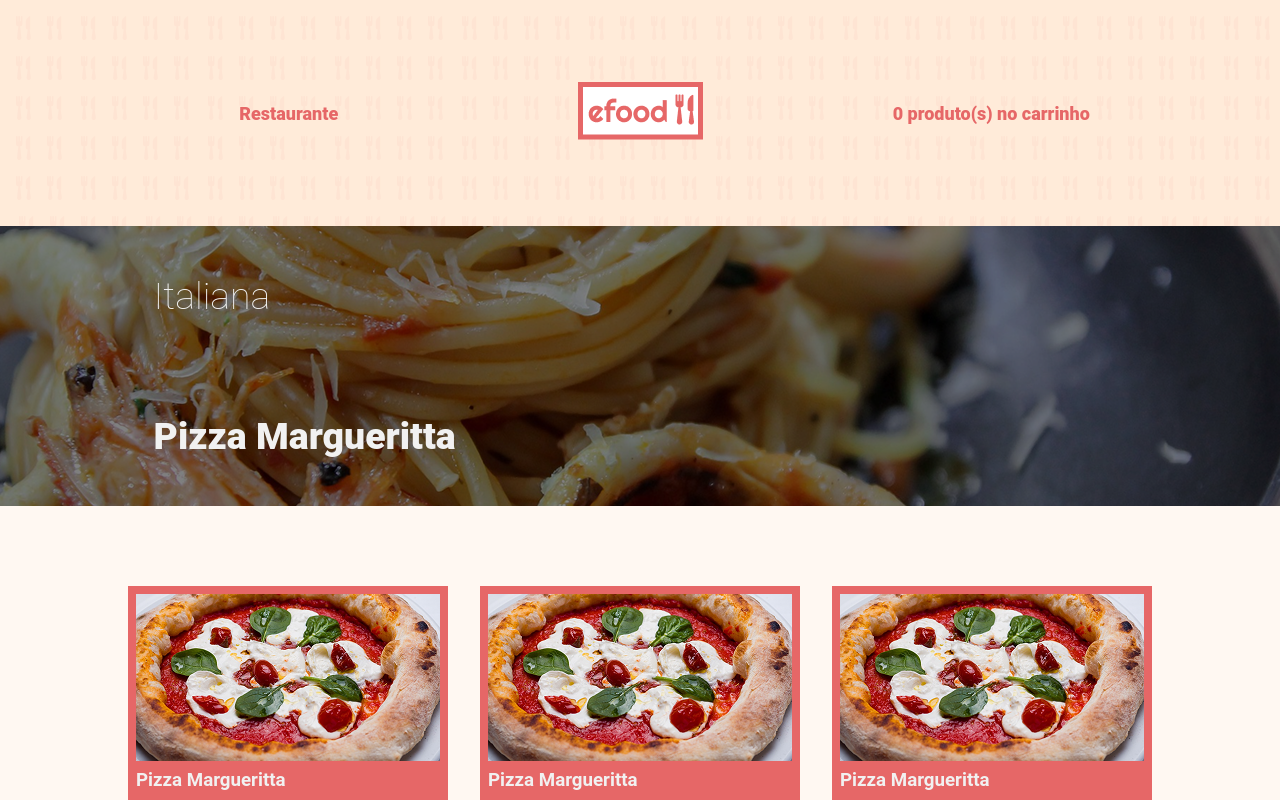
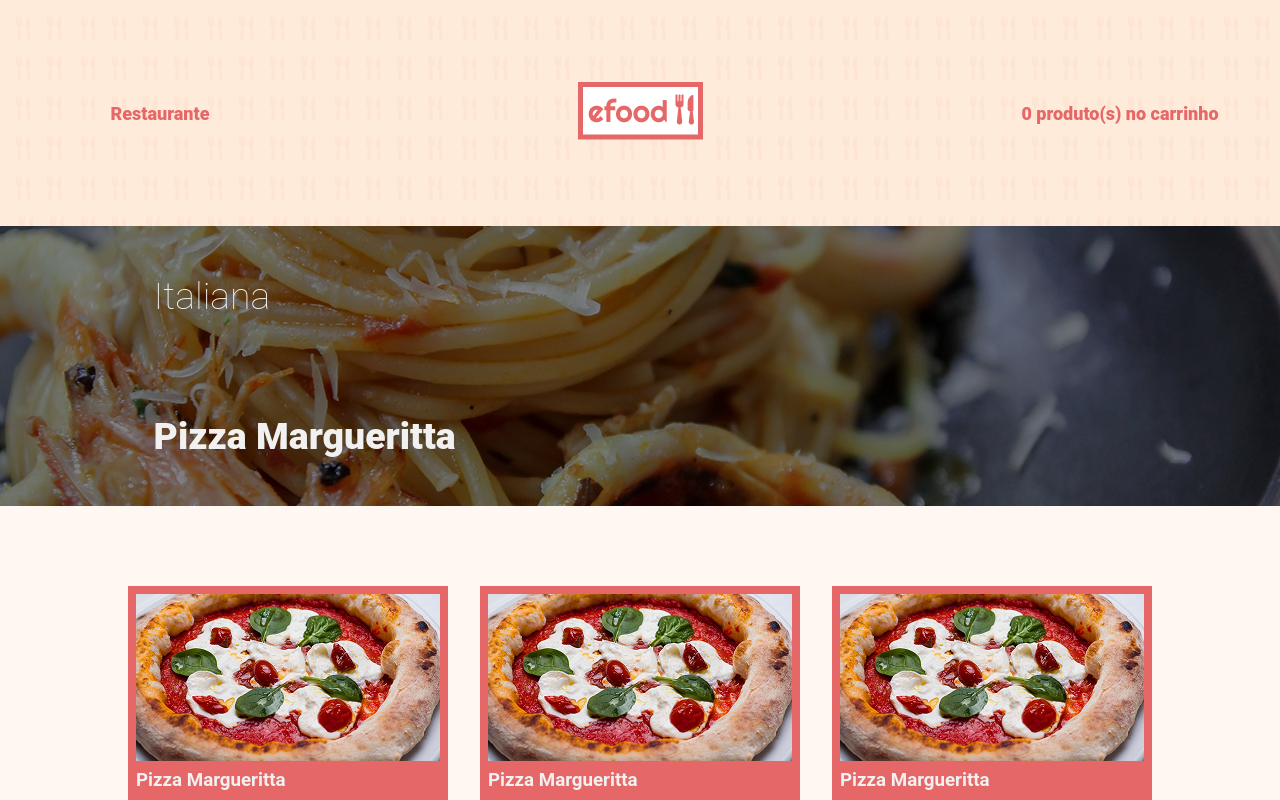
Before and after one commit to toniCodingMyBrain/ebac-efoods, a React (Vite) app: page /pizza in a window 1280 px wide. Shown: the top 800 px of the page. Built offline with nearby package versions, Linux system fonts and the light colour scheme.

Commit message:
fix: adjusting centralization in GlobalStyle styles and the BannerContainer component

```diff
--- a/src/GlobalStyle.ts
+++ b/src/GlobalStyle.ts
@@ -21,7 +21,6 @@ export const GlobalCss = createGlobalStyle`
     body {
         background-color: ${colors.lightBeige};
         color: ${colors.rose};
-        max-width: 1366px;
         width: 100%;
 
         @media (max-width: 768px){
--- a/src/components/banner/style.ts
+++ b/src/components/banner/style.ts
@@ -20,7 +20,7 @@ export const BannerContainer = styled.div<BannerProps>`
       : `
   background-image: url(${banner});
   display: grid;
-  grid-template-columns: 1fr auto 1fr;
+  grid-template-columns: 1fr 2fr 1fr;
   padding: 82px 0;
   align-items: center;
   text-align: center;
```
